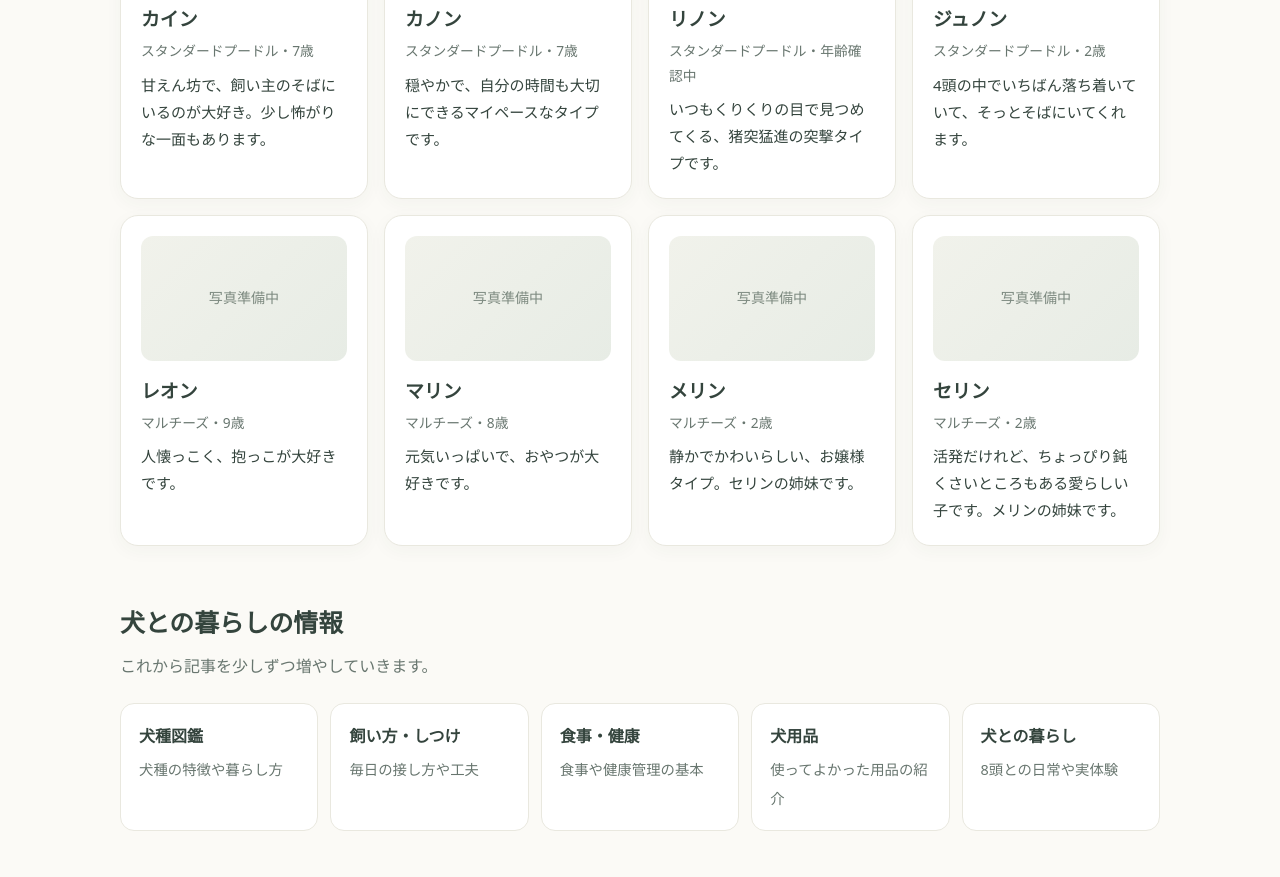
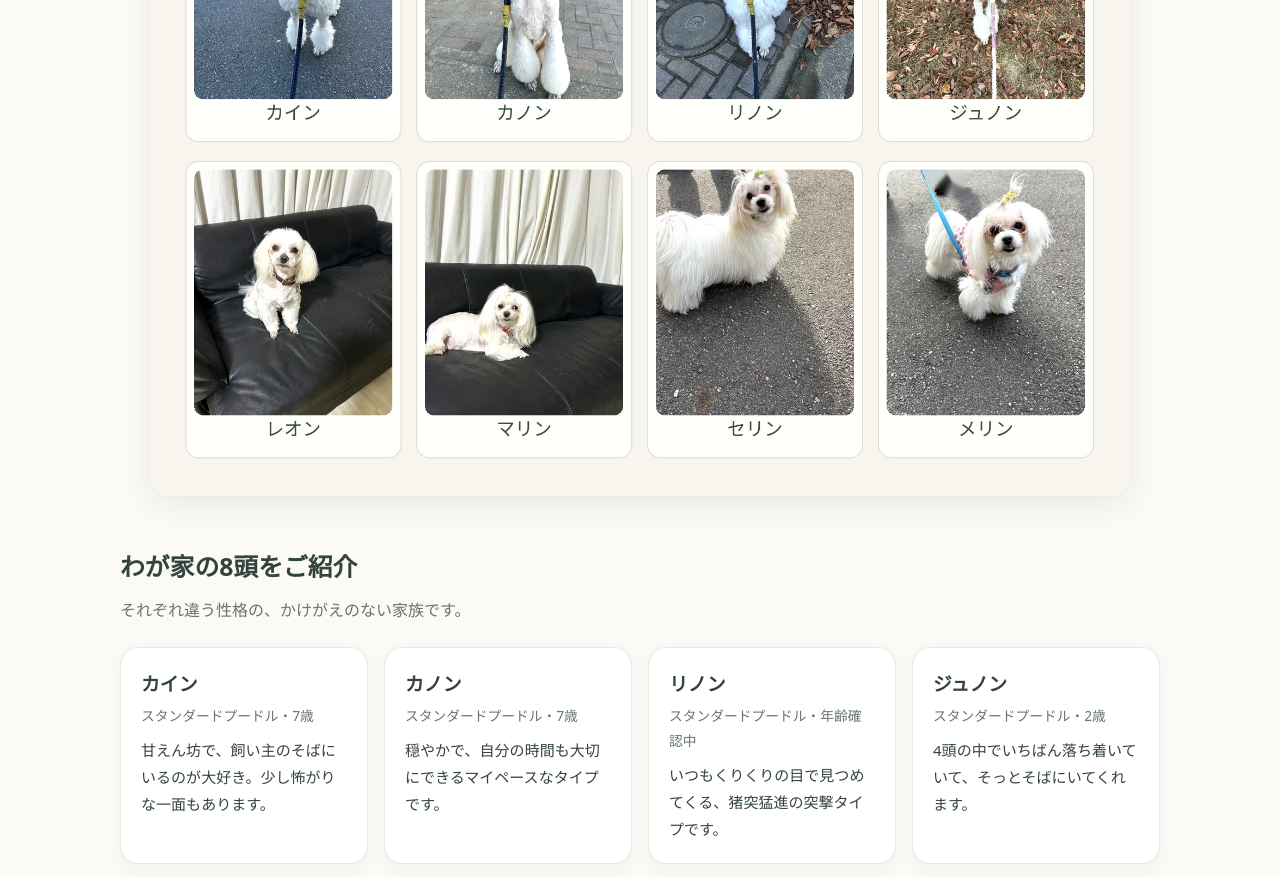
Before and after one commit to K-N-Arcana/inu-no-kurashi-lab, a plain HTML site: page index.html in a window 1280 px wide. Shown: the part 674-1551 px from the top of the page. Drawn offline with Linux system fonts and the light colour scheme.

Commit message:
トップページに8頭の写真コラージュを追加

```diff
--- a/index.html
+++ b/index.html
@@ -14,12 +14,13 @@
     header p{margin:8px auto 0;max-width:650px;color:var(--muted)}
     nav{display:flex;justify-content:center;flex-wrap:wrap;gap:10px;padding:18px;background:#fff;border-bottom:1px solid #e8e8df}
     nav a{color:var(--ink);text-decoration:none;padding:6px 13px;border-radius:99px;background:var(--sage);font-size:.9rem}
-    main{max-width:1080px;margin:0 auto;padding:42px 20px 70px}
+    main{max-width:1080px;margin:0 auto;padding:36px 20px 70px}
+    .family-photo{margin:0 auto 48px;max-width:980px}
+    .family-photo img{display:block;width:100%;height:auto;border-radius:20px;box-shadow:0 8px 28px #34443d18}
     section{margin:0 0 54px} h2{font-size:1.55rem;font-weight:600;margin:0 0 8px}
     .lead{color:var(--muted);margin:0 0 22px}
     .grid{display:grid;grid-template-columns:repeat(auto-fit,minmax(220px,1fr));gap:16px}
     .dog{background:var(--white);border:1px solid #e9e8df;border-radius:18px;padding:20px;box-shadow:0 5px 18px #34443d0a}
-    .photo{height:125px;border-radius:12px;background:linear-gradient(135deg,#f1f2eb,#e7ece5);display:grid;place-items:center;color:#7c897f;font-size:.88rem;margin-bottom:14px}
     .dog h3{margin:0;font-size:1.18rem}.meta{font-size:.86rem;color:var(--muted);margin:2px 0 8px}.dog p{margin:0;font-size:.94rem}
     .topics{display:grid;grid-template-columns:repeat(auto-fit,minmax(170px,1fr));gap:12px}
     .topic{padding:18px;background:#fff;border:1px solid #e9e8df;border-radius:14px}
@@ -38,18 +39,21 @@
   <a href="#dogs">わが家の犬たち</a><a href="#topics">犬の情報</a><a href="#about">研究所について</a>
 </nav>
 <main>
+  <div class="family-photo">
+    <img src="犬との暮らし研究所_8頭_元写真明るさ調整_足補修.jpg" alt="スタンダードプードル4頭とマルチーズ4頭、わが家の8頭">
+  </div>
   <section id="dogs">
     <h2>わが家の8頭をご紹介</h2>
     <p class="lead">それぞれ違う性格の、かけがえのない家族です。</p>
     <div class="grid">
-      <article class="dog"><div class="photo">写真準備中</div><h3>カイン</h3><div class="meta">スタンダードプードル・7歳</div><p>甘えん坊で、飼い主のそばにいるのが大好き。少し怖がりな一面もあります。</p></article>
-      <article class="dog"><div class="photo">写真準備中</div><h3>カノン</h3><div class="meta">スタンダードプードル・7歳</div><p>穏やかで、自分の時間も大切にできるマイペースなタイプです。</p></article>
-      <article class="dog"><div class="photo">写真準備中</div><h3>リノン</h3><div class="meta">スタンダードプードル・年齢確認中</div><p>いつもくりくりの目で見つめてくる、猪突猛進の突撃タイプです。</p></article>
-      <article class="dog"><div class="photo">写真準備中</div><h3>ジュノン</h3><div class="meta">スタンダードプードル・2歳</div><p>4頭の中でいちばん落ち着いていて、そっとそばにいてくれます。</p></article>
-      <article class="dog"><div class="photo">写真準備中</div><h3>レオン</h3><div class="meta">マルチーズ・9歳</div><p>人懐っこく、抱っこが大好きです。</p></article>
-      <article class="dog"><div class="photo">写真準備中</div><h3>マリン</h3><div class="meta">マルチーズ・8歳</div><p>元気いっぱいで、おやつが大好きです。</p></article>
-      <article class="dog"><div class="photo">写真準備中</div><h3>メリン</h3><div class="meta">マルチーズ・2歳</div><p>静かでかわいらしい、お嬢様タイプ。セリンの姉妹です。</p></article>
-      <article class="dog"><div class="photo">写真準備中</div><h3>セリン</h3><div class="meta">マルチーズ・2歳</div><p>活発だけれど、ちょっぴり鈍くさいところもある愛らしい子です。メリンの姉妹です。</p></article>
+      <article class="dog"><h3>カイン</h3><div class="meta">スタンダードプードル・7歳</div><p>甘えん坊で、飼い主のそばにいるのが大好き。少し怖がりな一面もあります。</p></article>
+      <article class="dog"><h3>カノン</h3><div class="meta">スタンダードプードル・7歳</div><p>穏やかで、自分の時間も大切にできるマイペースなタイプです。</p></article>
+      <article class="dog"><h3>リノン</h3><div class="meta">スタンダードプードル・年齢確認中</div><p>いつもくりくりの目で見つめてくる、猪突猛進の突撃タイプです。</p></article>
+      <article class="dog"><h3>ジュノン</h3><div class="meta">スタンダードプードル・2歳</div><p>4頭の中でいちばん落ち着いていて、そっとそばにいてくれます。</p></article>
+      <article class="dog"><h3>レオン</h3><div class="meta">マルチーズ・9歳</div><p>人懐っこく、抱っこが大好きです。</p></article>
+      <article class="dog"><h3>マリン</h3><div class="meta">マルチーズ・8歳</div><p>元気いっぱいで、おやつが大好きです。</p></article>
+      <article class="dog"><h3>メリン</h3><div class="meta">マルチーズ・2歳</div><p>静かでかわいらしい、お嬢様タイプ。セリンの姉妹です。</p></article>
+      <article class="dog"><h3>セリン</h3><div class="meta">マルチーズ・2歳</div><p>活発だけれど、ちょっぴり鈍くさいところもある愛らしい子です。メリンの姉妹です。</p></article>
     </div>
   </section>
   <section id="topics">
```
